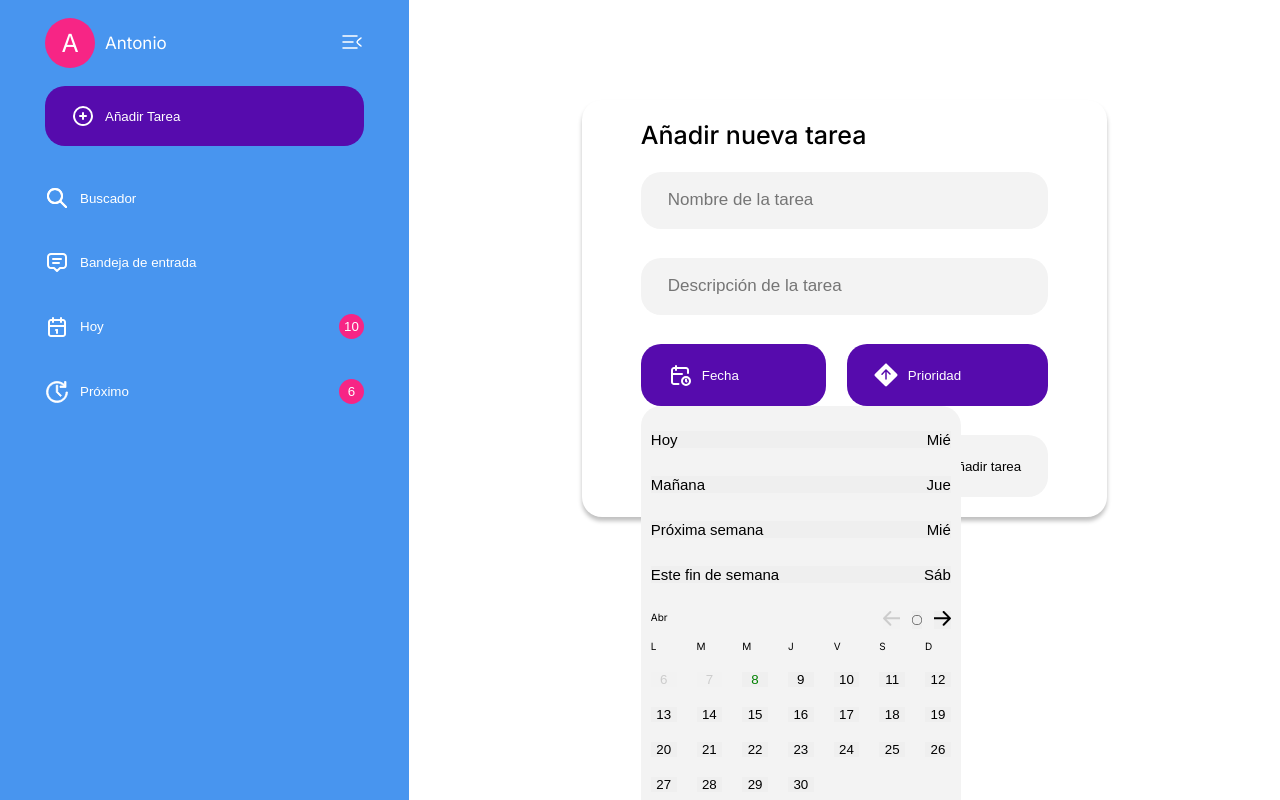
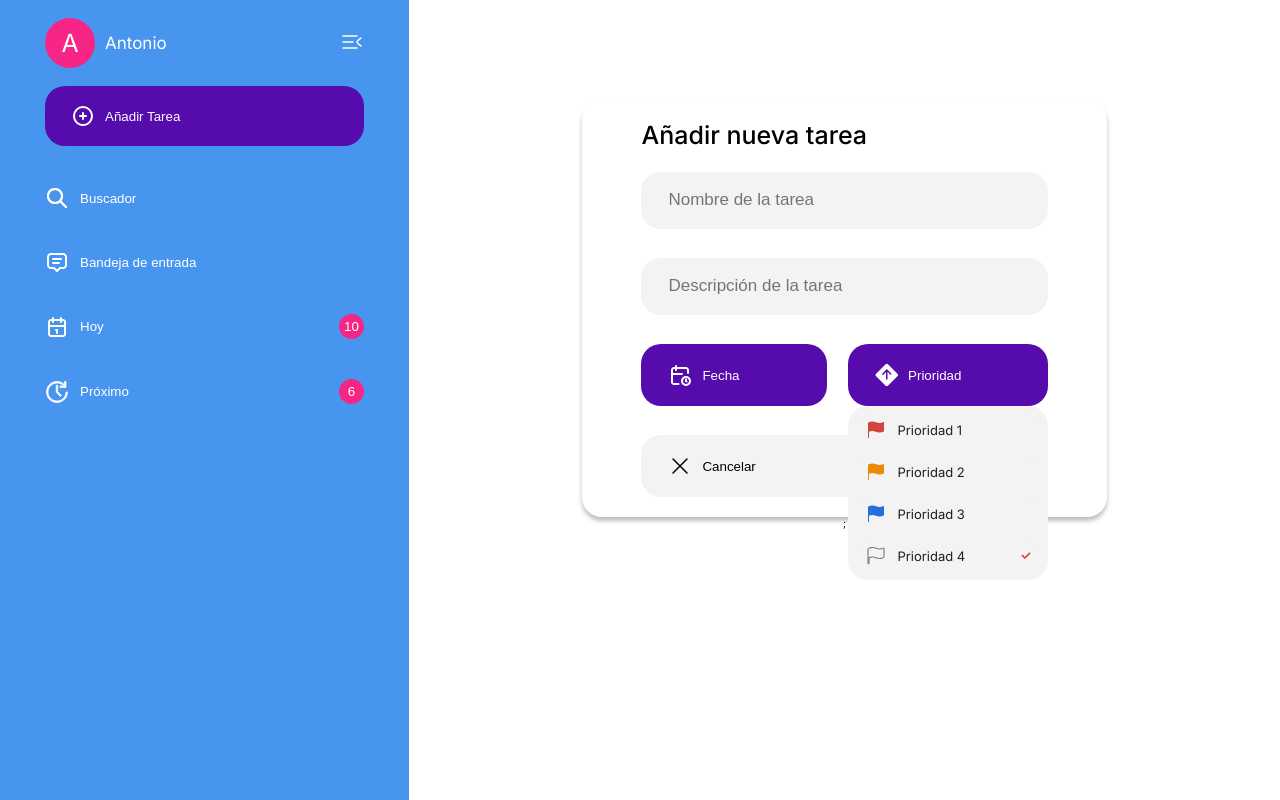
Before and after one commit to anavarro81/todoist-little, a React (Vite) app: page / in a window 1280 px wide. Built offline with nearby package versions, Linux system fonts and the light colour scheme.

Commit message:
feat(ui): add color flags for priority and selection tick

```diff
--- /dev/null
+++ b/src/assets/icons/PriorityFlag.tsx
@@ -0,0 +1,24 @@
+// Los valores que se pasan en los props sobrescriben los originales del svg
+// Se incluye al final.
+
+const PriorityFlag = (props: React.SVGProps<SVGSVGElement>) => {
+  return (
+          <svg
+            xmlns="http://www.w3.org/2000/svg"
+            width="24"
+            height="24"
+            fill="none"
+            viewBox="0 0 24 24"
+            data-icon-name="priority-icon"
+            data-priority="1"
+            {...props}
+          >
+            <path
+              fill-rule="evenodd"
+              d="M4.223 4.584A.5.5 0 0 0 4 5v14.5a.5.5 0 0 0 1 0v-5.723C5.886 13.262 7.05 13 8.5 13c.97 0 1.704.178 3.342.724 1.737.58 2.545.776 3.658.776 1.759 0 3.187-.357 4.277-1.084A.5.5 0 0 0 20 13V4.5a.5.5 0 0 0-.777-.416C18.313 4.69 17.075 5 15.5 5c-.97 0-1.704-.178-3.342-.724C10.421 3.696 9.613 3.5 8.5 3.5c-1.758 0-3.187.357-4.277 1.084"
+              clip-rule="evenodd"
+            ></path>
+          </svg>  );
+};
+
+export default PriorityFlag;
--- /dev/null
+++ b/src/assets/icons/Tick.tsx
@@ -0,0 +1,22 @@
+// Los valores que se pasan en los props sobrescriben los originales del svg
+// Se incluye al final.
+
+const Tick = (props: React.SVGProps<SVGSVGElement>) => {
+  return (
+    <svg
+      xmlns="http://www.w3.org/2000/svg"
+      viewBox="0 0 12 12"
+      width="12"
+      height="12"
+      aria-hidden="true"
+      {...props}
+    >
+      <path
+        fill-rule="evenodd"
+        d="M4.902 6.975l4.182-4.244a.74.74 0 0 1 1.06 0 .775.775 0 0 1 0 1.081L5.432 8.597a.74.74 0 0 1-1.06 0L1.78 5.975a.775.775 0 0 1 0-1.081.74.74 0 0 1 1.061 0l2.06 2.081z"
+      ></path>
+    </svg>
+  );
+};
+
+export default Tick;
--- a/src/components/Icons.tsx
+++ b/src/components/Icons.tsx
@@ -15,6 +15,8 @@ import ArrowRight from "../assets/icons/ArrowRight.tsx";
 import Circle from "../assets/icons/Circle.tsx";
 import Check from "../assets/icons/Check.tsx"
 import Clock from "../assets/icons/Clock.tsx";
+import PriorityFlag from "../assets/icons/PriorityFlag.tsx"
+import Tick from "../assets/icons/Tick.tsx"
 
 const icons = {
   Chevron: Chevron,
@@ -33,7 +35,9 @@ const icons = {
   ArrowRight: ArrowRight,
   Circle: Circle,
   Clock: Clock,
-  Check: Check
+  Check: Check,
+  PriorityFlag: PriorityFlag,
+  Tick: Tick
 };
 
 type IconName = keyof typeof icons;
--- a/src/components/NewTaskWindow/NewTaskWindow.module.css
+++ b/src/components/NewTaskWindow/NewTaskWindow.module.css
@@ -58,6 +58,20 @@ input::placeholder {
   gap: 1rem;
 }
 
+.primaryButton {
+  background-color: var(--secondary-color);
+  color: white;
+  padding: 1.9rem 2.7rem;
+  border-radius: 2rem;
+  border: 0;
+  display: flex;
+  align-items: center;
+  justify-content: space-between;
+  gap: 1rem;
+  max-width: 20rem;
+  width: 100%;
+}
+
 /* Segundo bloque de botones */
 
 .btnContSecondBlock {
@@ -92,3 +106,7 @@ input::placeholder {
   align-items: center;
   color: white;
 }
+
+.relative {
+  position: relative;
+}
--- a/src/components/NewTaskWindow/NewTaskWindow.tsx
+++ b/src/components/NewTaskWindow/NewTaskWindow.tsx
@@ -2,6 +2,7 @@ import styles from "./NewTaskWindow.module.css";
 import { Icons } from "../Icons";
 import { useState } from "react";
 import DateSelector from "../DateSelector/DateSelector";
+import PrioritySelector from "../PrioritySelector/PrioritySelector";
 
 interface NewTaskWindowProps {
   isVisible: boolean;
@@ -26,7 +27,7 @@ const initialTaskForm = {
 const NewTaskWindow = () => {
   const [isVisible, setIsVisible] = useState(true);
 
-  const [isVisibleDateSelector, setIsVisibeDateSelector] = useState(true);
+  const [isVisibleDateSelector, setIsVisibeDateSelector] = useState(false);
 
   const [formTask, setFormTask] = useState<ITask>(initialTaskForm);
 
@@ -62,11 +63,16 @@ const NewTaskWindow = () => {
               {isVisibleDateSelector && (
                 <DateSelector handleTaskForm={handleTaskForm} />
               )}
-              <button>
-                {<Icons name="Priority" />}
-                Prioridad
-                {<Icons name="Chevron" />}
-              </button>
+              <div>
+                <button className={styles.primaryButton}>
+                  {<Icons name="Priority" />}
+                  Prioridad
+                  {<Icons name="Chevron" />}
+                </button>
+
+                <PrioritySelector priority="p4"/>
+              </div>
+
               {/* <button>
                 {<Icons name="Label" />}
                 Etiqueta
--- /dev/null
+++ b/src/components/PrioritySelector/PrioritySelector.module.css
@@ -0,0 +1,40 @@
+.container {
+  padding: 8px;
+  display: flex;
+  flex-direction: row;
+  background-color: #f3f3f3;
+  font-size: 1rem;
+  position: absolute;
+  top: 100%;
+  max-width: 20rem;
+  width: 100%;
+  border-radius: 2rem;
+}
+
+.container ul {
+  list-style: none;
+  display: flex;
+  flex-direction: column;
+  gap: 1rem;
+  width: 100%;
+}
+
+.container ul li {
+  align-items: center;
+  background-color: #f3f3f3;
+  border-radius: 10px 10px 0px 0px;
+  color: #202020;
+  display: flex;
+  flex-direction: row;
+  justify-content: space-between;
+  font-size: 13px;
+  padding: 4px 8px;
+  gap: 1rem;
+}
+
+.container ul div {
+  display: flex;
+  flex-direction: row;
+  align-items: center;
+  gap: 1rem;
+}
--- /dev/null
+++ b/src/components/PrioritySelector/PrioritySelector.tsx
@@ -0,0 +1,49 @@
+import styles from "./PrioritySelector.module.css";
+import { Icons } from "../Icons";
+
+interface PrioritySelectoProps {
+  priority: "p1" | "p2" | "p3" | "p4";
+}
+
+const PrioritySelector = (props: PrioritySelectoProps) => {
+  return (
+    <div className={styles.container}>
+      <ul>
+        <li>
+          <div>
+            {<Icons name="PriorityFlag" fill="#d1453b" />}
+            <span> Prioridad 1 </span>
+          </div>
+          {props.priority == "p1" && <span> X </span>}
+        </li>
+        <li>
+          <div>
+            {<Icons name="PriorityFlag" fill="#eb8909" />}
+            <span> Prioridad 2 </span>
+          </div>
+          {props.priority == "p2" && <span> X </span>}
+        </li>
+        <li>
+          <div>
+            {<Icons name="PriorityFlag" fill="#246fe0" />}
+            <span> Prioridad 3 </span>
+          </div>
+          {props.priority == "p3" && <span> X </span>}
+        </li>
+        <li>
+          <div>
+            {<Icons name="PriorityFlag" fill="none" stroke="#666" />}
+            <span> Prioridad 4 </span>
+          </div>
+          {props.priority == "p4" && <Icons name="Tick" fill="#d33322" />}
+        </li>
+      </ul>
+    </div>
+  );
+};
+
+export default PrioritySelector;
+
+// #d33322
+// font-size:
+// 13px
```
